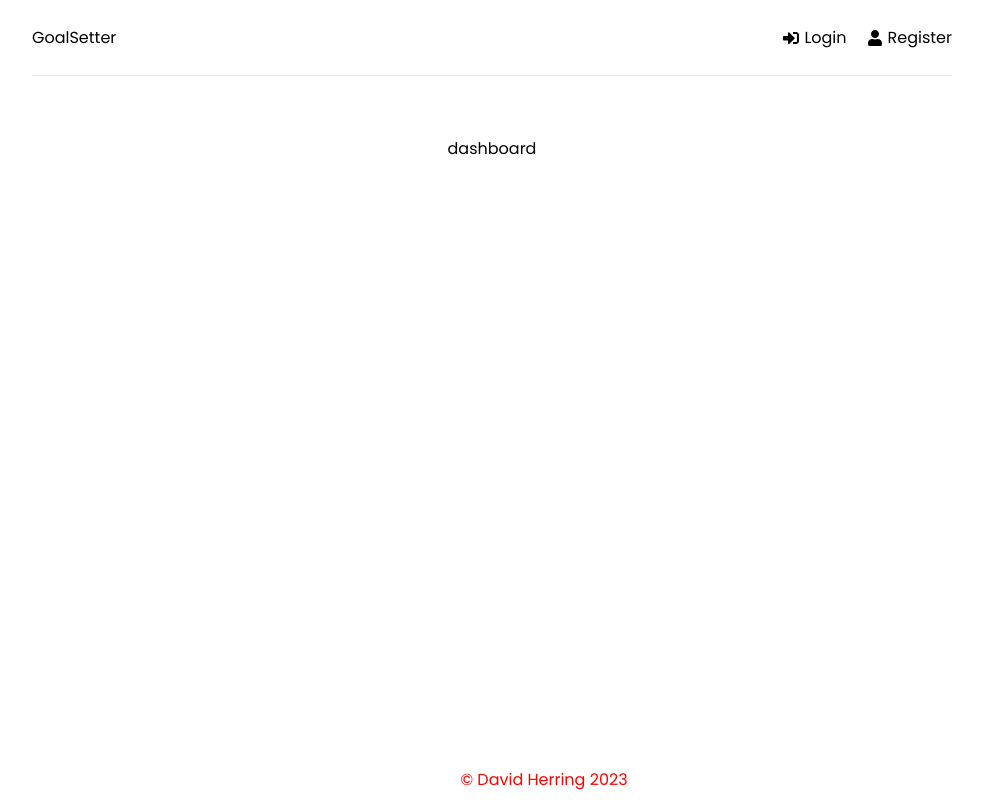
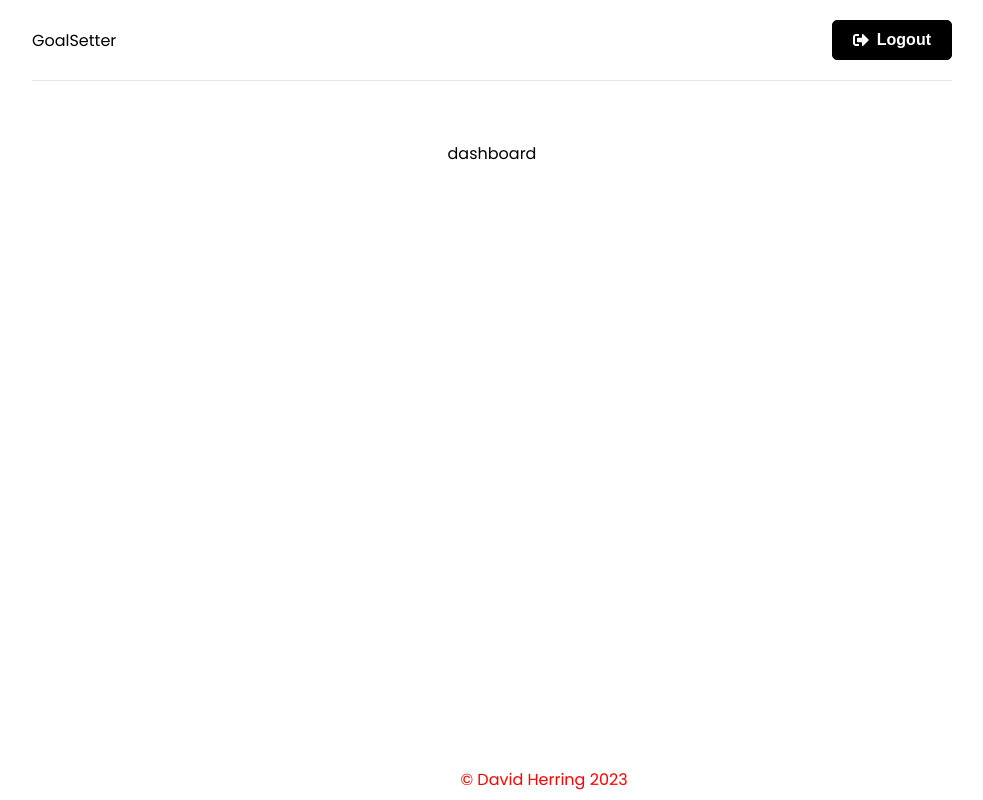
Before and after one commit to davidherring1998/Goal-app, a React (Create React App) app in the folder client/: page /register in a window 1280 px wide. Both pictures are taken after typing "Sample", "name@example.com", "Sample", "Sample" into the empty fields and a click on the button "Submit". Shown: the top 800 px of the page, without its empty margins (148-1131 px from the left). Built offline with nearby package versions, Linux system fonts and the light colour scheme; no server answers.

Commit message:
added logout function

```diff
--- a/client/src/components/Header.jsx
+++ b/client/src/components/Header.jsx
@@ -1,13 +1,34 @@
 import { FaSignInAlt, FaSignOutAlt, FaUser } from "react-icons/fa";
 import { Link } from "react-router-dom";
+import { useSelector, useDispatch } from "react-redux";
+import { logout, reset } from "../features/auth/authSlice";
+import { useNavigate } from "react-router-dom";
 
 function Header() {
+  const navigate = useNavigate();
+  const dispatch = useDispatch();
+  const { user } = useSelector((state) => state.auth);
+
+  const onLogout = () => {
+    dispatch(logout());
+    dispatch(reset());
+    navigate("/");
+  };
+
   return (
     <header className="header">
       <div className="logo">
         <Link to="/">GoalSetter</Link>
       </div>
       <ul>
+        {user ? (
+          <li>
+            <button className="btn" onClick={onLogout}>
+              <FaSignOutAlt /> Logout
+            </button>
+          </li>
+        ) : (
+          <>
             <li>
               <Link to="/login">
                 <FaSignInAlt /> Login
@@ -18,6 +39,8 @@ function Header() {
                 <FaUser /> Register
               </Link>
             </li>
+          </>
+        )}
       </ul>
     </header>
   );
--- a/client/src/features/auth/authService.js
+++ b/client/src/features/auth/authService.js
@@ -14,8 +14,13 @@ const register = async (userData) => {
   return response.data;
 };
 
+const logout = () => {
+  localStorage.removeItem('user');
+}
+
 const authService = {
   register,
+  logout
 };
 
 export default authService;
--- a/client/src/features/auth/authSlice.js
+++ b/client/src/features/auth/authSlice.js
@@ -36,6 +36,11 @@ export const register = createAsyncThunk(
   }
 );
 
+export const logout = createAsyncThunk("auth/logout",
+ async () => {
+  await authService.logout();
+});
+
 export const authSlice = createSlice({
   name: "auth",
   initialState,
@@ -61,7 +66,11 @@ export const authSlice = createSlice({
         state.isLoading = false;
         state.isSuccess = true;
         state.user = action.payload;
-      });
+      })
+      .addCase(logout.fulfilled, (state) => {
+        state.user = null;
+
+      })
   },
 });
 
```
Lines whose indentation alone changed are shown as unchanged.
